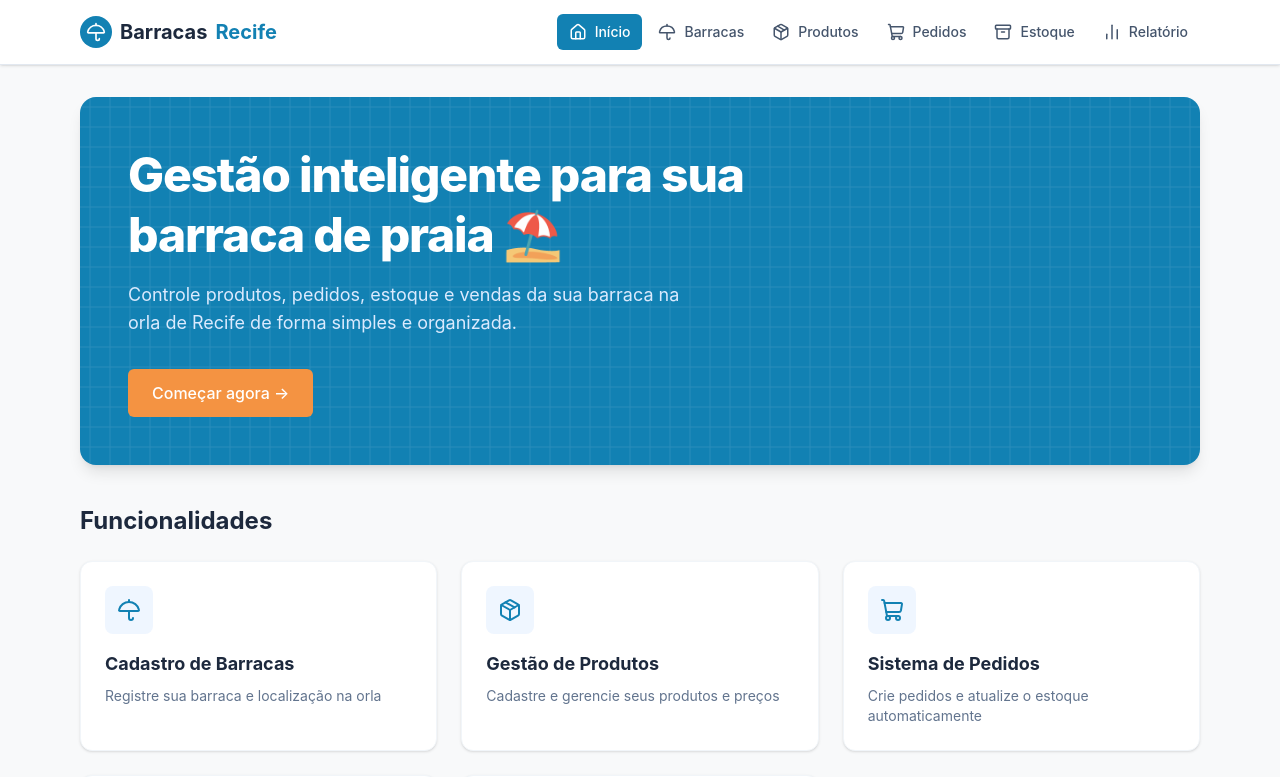
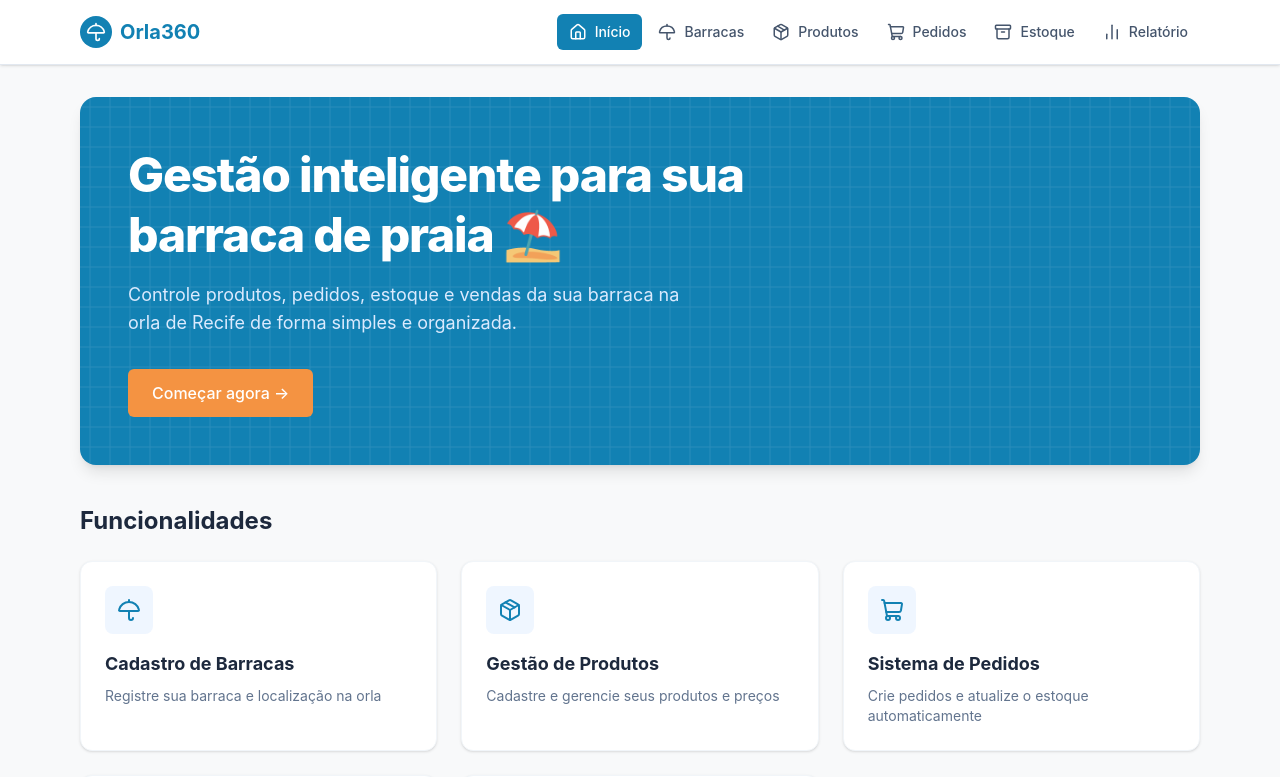
Before and after one commit to biaapedrosa/Projeto-EDOO, a React (Vite) app in the folder frontend/: page / in a window 1280 px wide. Shown: the top 777 px of the page. Built offline with nearby package versions, Linux system fonts and the light colour scheme.

Commit message:
Alterando o nome do projeto no site

```diff
--- a/frontend/index.html
+++ b/frontend/index.html
@@ -4,7 +4,7 @@
     <meta charset="UTF-8" />
     <link rel="icon" type="image/svg+xml" href="/logo.svg" />
     <meta name="viewport" content="width=device-width, initial-scale=1.0" />
-    <title>Barracas Recife</title>
+    <title> Orla360 </title>
   </head>
   <body>
     <div id="root"></div>
--- a/frontend/src/components/Navbar.jsx
+++ b/frontend/src/components/Navbar.jsx
@@ -32,7 +32,7 @@ export default function Navbar() {
           <div className="bg-[#1281b3] text-white p-1.5 rounded-full">
             <Umbrella size={20} />
           </div>
-          Barracas<span className="text-[#1281b3]">Recife</span>
+          <span className="text-[#1281b3]">Orla360</span>
         </Link>
 
         {/* Mobile Menu Button */}
```
Also changed, not shown: 1 other file (tests, documents, lock files or other folders).
